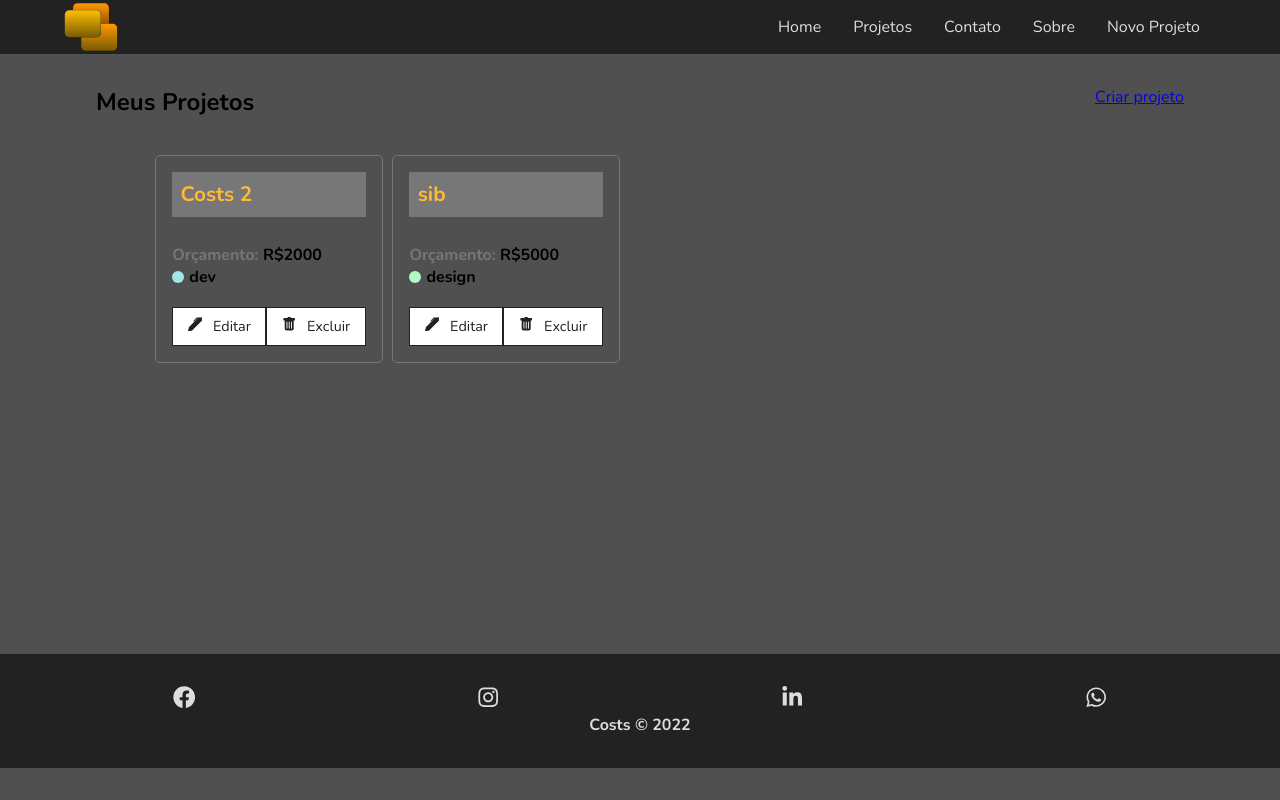
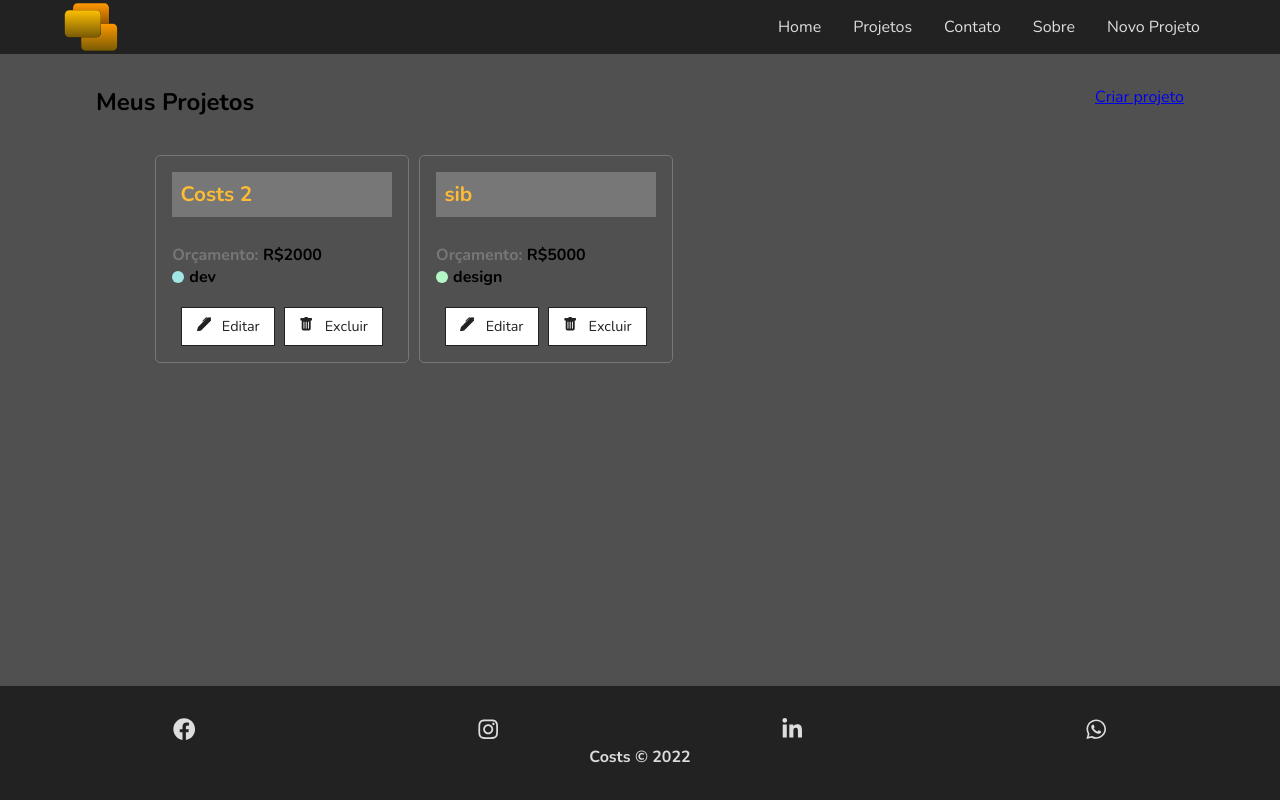
Before and after one commit to ValerioHasman/costsReact, a React (Create React App) app: page /projetos in a window 1280 px wide. Built offline with nearby package versions, Linux system fonts and the light colour scheme; data requests are answered from the project's data file.

Commit message:
mensagem de remoção

```diff
--- /dev/null
+++ b/src/components/layout/Carregamento.js
@@ -0,0 +1,13 @@
+import spinner from '../../img/spinner.svg'
+
+import style from './Carregamento.module.css'
+
+function Carregamento (props) {
+    return (
+      <div className={style.loader_container}>
+        <img className={style.loader} src={spinner} alt='Carregando&#8230;' />
+      </div>
+    )
+}
+
+export default Carregamento
--- /dev/null
+++ b/src/components/layout/Carregamento.module.css
@@ -0,0 +1,22 @@
+.loader_container {
+  width: 100%;
+  height: 50vh;
+  display: flex;
+  justify-content: center;
+  align-items: center;
+}
+
+@keyframes loading {
+	0% {
+		transform: rotate(360deg);
+	}
+	100% {
+		transform: rotate(0);
+	}
+}
+
+.loader {
+  width: 30%;
+  height: 30%;
+  animation: loading 1s linear infinite;
+}
--- a/src/components/layout/Container.module.css
+++ b/src/components/layout/Container.module.css
@@ -7,7 +7,7 @@
 }
 
 .min-height {
-    min-height: 75%;
+    min-height: calc(100% - 54px - 114.39px);
 }
 
 .start {
--- a/src/components/layout/Mensagem.js
+++ b/src/components/layout/Mensagem.js
@@ -13,8 +13,8 @@ function Mensagem({ tipo, msg }) {
     setVisivel(true)
 
     const timer = setTimeout(() => {
-      //setVisivel(false)
-    }, 5000)
+      setVisivel(false)
+    }, 6000)
 
     return () => clearTimeout(timer)
 
--- a/src/components/pages/Projetos.js
+++ b/src/components/pages/Projetos.js
@@ -1,6 +1,7 @@
 import { useLocation } from 'react-router-dom'
 import Mensagem from '../layout/Mensagem'
 import Conteiner from '../layout/Container'
+import Carregamento from '../layout/Carregamento'
 import LinkButton from '../pages/LinkButton'
 import ProjetoCartao from '../projeto/ProjetoCartao'
 
@@ -9,6 +10,8 @@ import { useEffect, useState } from 'react'
 
 function Projetos () {
   const [projetos, setProjetos] = useState([])
+  const [removeCarregar, setRemoveCarregar] = useState(false)
+  const [projetoMensagem, setProjetoMensagem] = useState('')
 
   const local = useLocation()
   let mensagem = ''
@@ -18,6 +21,7 @@ function Projetos () {
   }
 
   useEffect(() => {
+    setTimeout(() => {
       fetch('http://localhost:5000/projetos',
       {
         method: 'GET',
@@ -28,9 +32,26 @@ function Projetos () {
       .then(data => {
         console.log(data)
         setProjetos(data)
+        setRemoveCarregar(true)
       })
       .catch(err => console.log(err))
+    }, 1000);
   }, [])
+
+  function removeProjeto(id){
+    fetch(
+      `http://localhost:5000/projetos/${id}`, {
+      method: 'DELETE',
+      headers: {
+        'Content-Type': 'application/json'
+      },
+    }).then(resp => resp.json())
+    .then(data => {
+      setProjetos(projetos.filter((projeto) => projeto.id !== id))
+      setProjetoMensagem('Projeto removido com sucesso!')
+    })
+    .catch(err => console.log(err))
+  }
 
   return (
     <div className={style.projeto_container}>
@@ -41,7 +62,13 @@ function Projetos () {
       {
         mensagem && <Mensagem msg={mensagem} tipo="sucesso" />
       }
+      {
+        projetoMensagem && <Mensagem msg={projetoMensagem} tipo="sucesso" />
+      }
       <Conteiner customClass="start">
+        {
+          !removeCarregar && <Carregamento />
+        }
         {
           projetos.length > 0 &&
           projetos.map((projetos) => (
@@ -51,9 +78,11 @@ function Projetos () {
               orcamento={projetos.orcamento}
               categoria={projetos.categoria.nome}
               key={projetos.id}
+              handleRemove={removeProjeto}
             />
           ))
         }
+
       </Conteiner>
     </div>
   )
--- a/src/components/projeto/ProjetoCartao.js
+++ b/src/components/projeto/ProjetoCartao.js
@@ -3,6 +3,12 @@ import style from './ProjetoCartao.module.css'
 import { BsPenFill, BsFillTrashFill} from 'react-icons/bs'
 
 function ProjetoCartao ({id, name, orcamento, categoria, handleRemove}) {
+
+  const remove = (e) => {
+    e.preventDefault()
+    handleRemove(id)
+  }
+
   return (
     <div className={style.cartao_projeto}>
       <h4>{name}</h4>
@@ -16,9 +22,9 @@ function ProjetoCartao ({id, name, orcamento, categoria, handleRemove}) {
         <Link to="/">
           <BsPenFill /> Editar
         </Link>
-        <Link to="/">
+        <button onClick={remove}>
           <BsFillTrashFill /> Excluir
-        </Link>
+        </button>
       </div>
     </div>
   )
--- a/src/components/projeto/ProjetoCartao.module.css
+++ b/src/components/projeto/ProjetoCartao.module.css
@@ -56,6 +56,8 @@
   margin-top: 1.2em;
   display: flex;
   align-items: center;
+  justify-content: space-evenly;
+  min-width: 220px;
 }
 
 .acao_cartao_projetos a,
```
Also changed, not shown: src/img/spinner.svg (added). Lines whose indentation alone changed are shown as unchanged.
